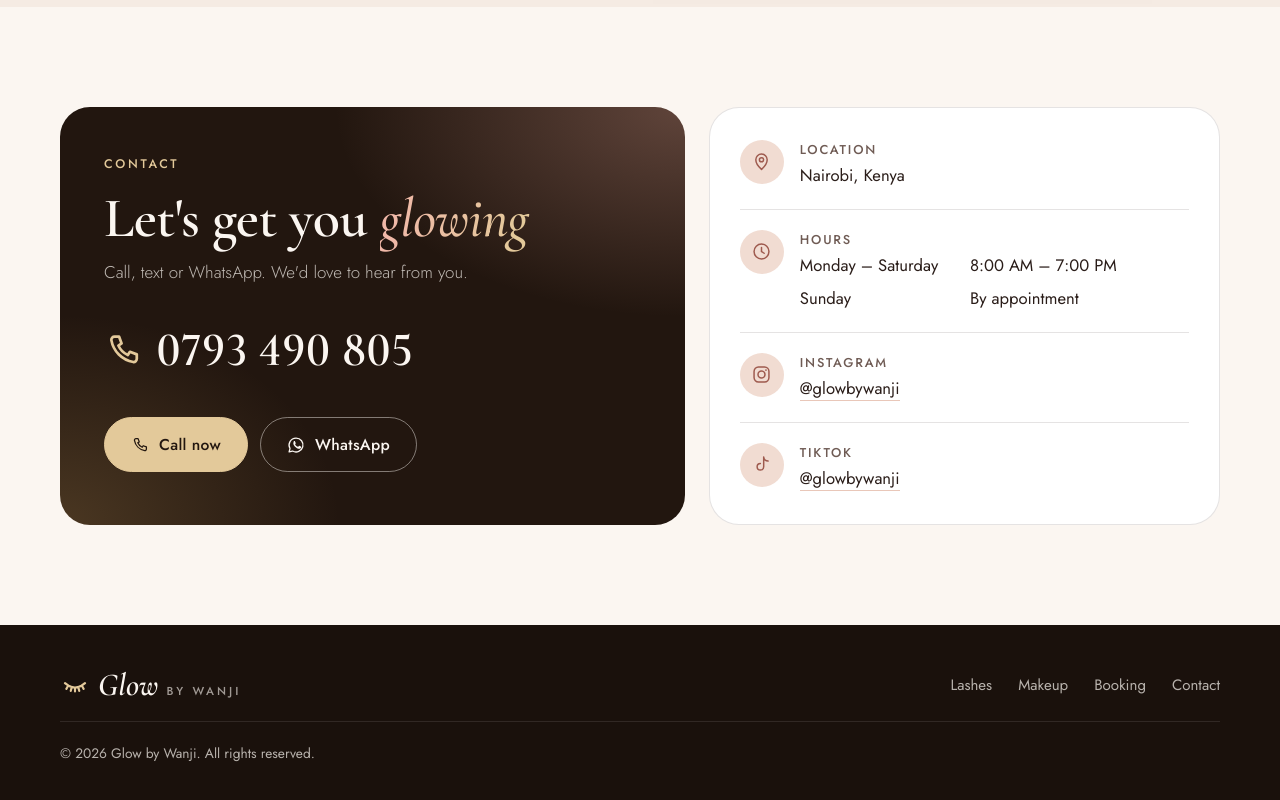
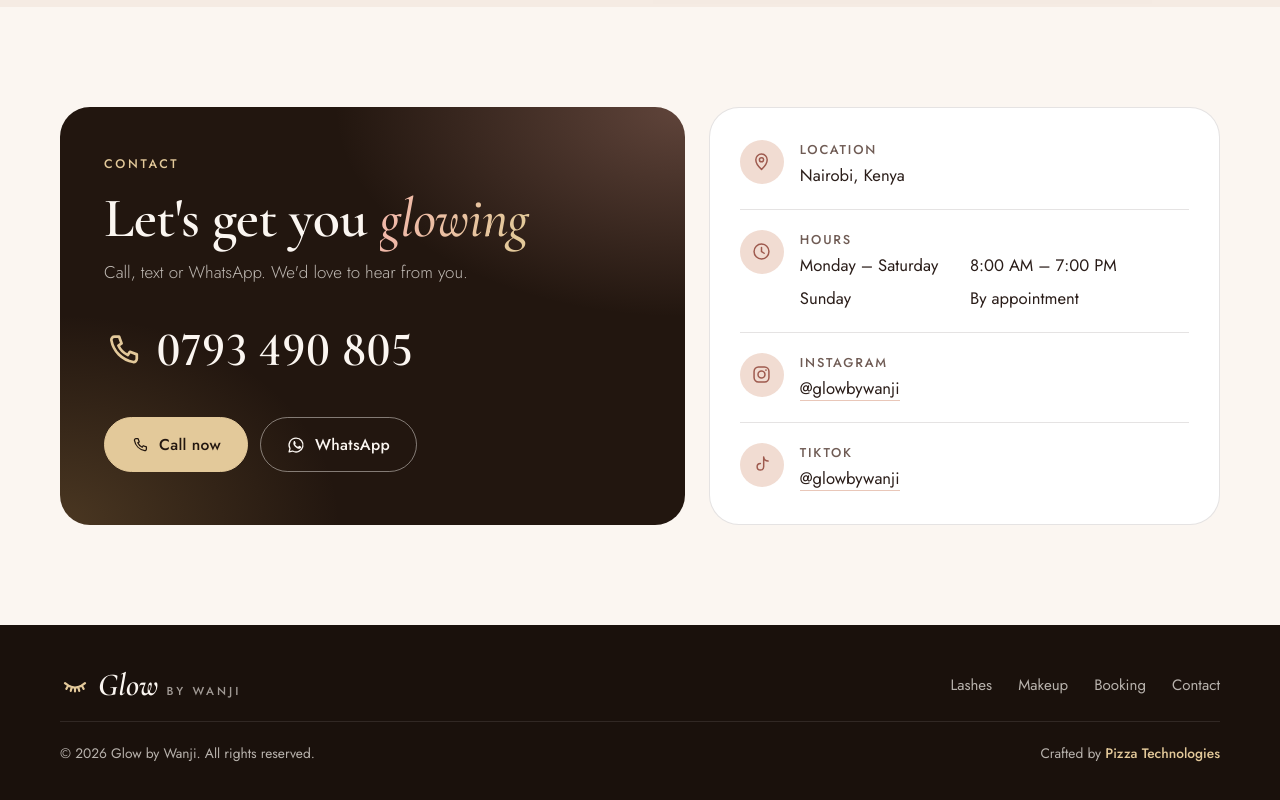
Before and after one commit to pizzatechies/lash, a plain HTML site: page index.html in a window 1280 px wide. Shown: the part 5666-6466 px from the top of the page. Drawn offline with nearby package versions, Linux system fonts and the light colour scheme.

Commit message:
Add 'Crafted by Pizza Technologies' credit to the footer
Co-Authored-By: Claude Opus 5.5 <noreply@anthropic.com>
Claude-Session: https://claude.ai/code/session_01GqPRqmvscitVChxf6Wfv8h

```diff
--- a/css/styles.css
+++ b/css/styles.css
@@ -1127,7 +1127,17 @@ h1 em, h2 em {
 .footer-nav { display: flex; flex-wrap: wrap; gap: 8px 26px; }
 .footer-nav a { text-decoration: none; font-size: 0.94rem; }
 .footer-nav a:hover { color: var(--gold-soft); }
-.copyright { font-size: 0.86rem; width: 100%; padding-top: 20px; border-top: 1px solid rgba(251, 246, 241, 0.1); }
+.footer-bottom {
+  width: 100%;
+  display: flex;
+  flex-wrap: wrap;
+  justify-content: space-between;
+  gap: 6px 24px;
+  padding-top: 20px;
+  border-top: 1px solid rgba(251, 246, 241, 0.1);
+  font-size: 0.86rem;
+}
+.credit strong { font-weight: 500; color: var(--gold-soft); }
 
 /* ---------- Floating WhatsApp ---------- */
 .wa-float {
--- a/index.html
+++ b/index.html
@@ -365,7 +365,10 @@
         <a href="#book">Booking</a>
         <a href="#contact">Contact</a>
       </nav>
-      <p class="copyright">&copy; <span id="year"></span> Glow by Wanji. All rights reserved.</p>
+      <div class="footer-bottom">
+        <p class="copyright">&copy; <span id="year"></span> Glow by Wanji. All rights reserved.</p>
+        <p class="credit">Crafted by <strong>Pizza Technologies</strong></p>
+      </div>
     </div>
   </footer>
 
```
